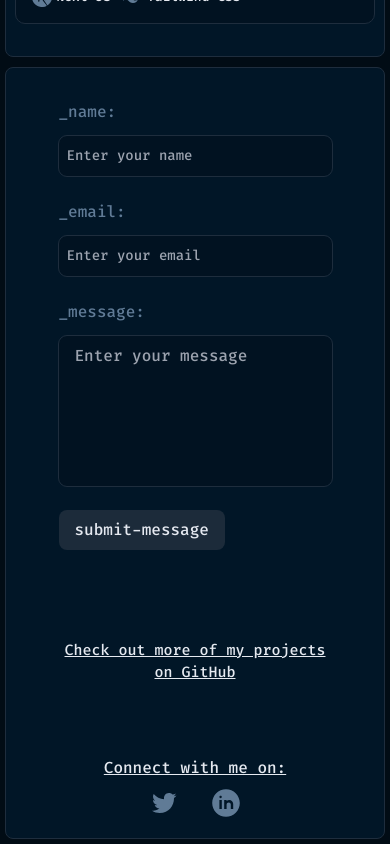
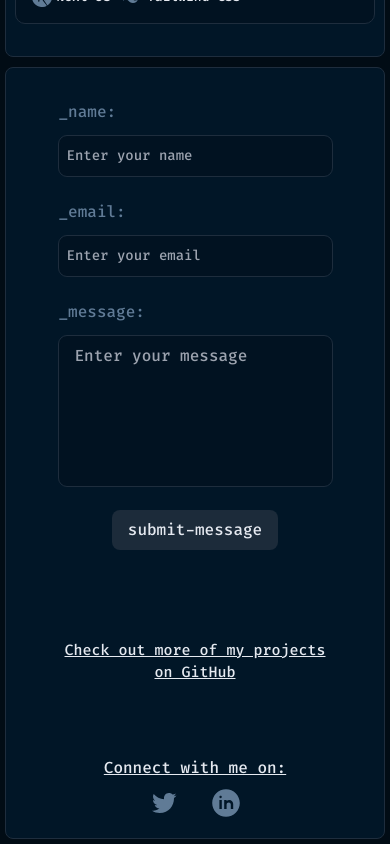
Before and after one commit to lightbulb-agency/luxuereal-lightbulb, a Next.js app: page / in a window 390 px wide. Shown: the part 3036-3880 px from the top of the page. Built offline with nearby package versions, Linux system fonts and the light colour scheme.

Commit message:
chore: button responsiveness mobile contact

```diff
--- a/components/contact/form.tsx
+++ b/components/contact/form.tsx
@@ -63,7 +63,7 @@ export default function ContactForm({
       />
       <button
         onClick={(e) => submitForm(e)}
-        className="w-max rounded-[8px] bg-dark-100 px-4 py-2"
+        className="w-max rounded-[8px] bg-dark-100 m-auto md:m-0 px-4 py-2"
         disabled={!name || !email || !message}
       >
         submit-message
```
